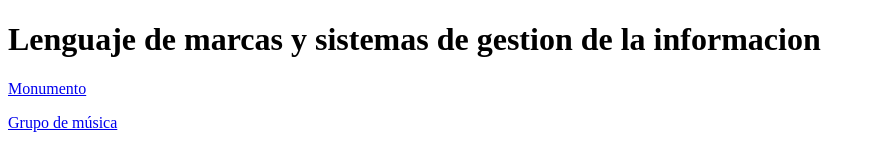
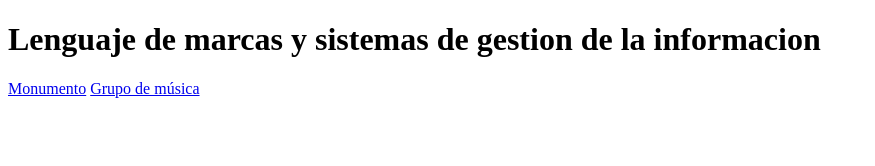
Before and after one commit to Carlosdb148/Carlosdb148.github.io, a plain HTML site: page index.html in a window 1280 px wide. Shown: the whole page, without its empty margins (0-875 px from the left). Drawn offline with Linux system fonts and the light colour scheme.

Commit message:
Update index.html

```diff
--- a/index.html
+++ b/index.html
@@ -6,6 +6,8 @@
     <body>
       <h1>Lenguaje de marcas y sistemas de gestion de la informacion</h1>
       <a href="monumento/index.html">Monumento</a>
-      <p><a href="Grupo música/Grupo de musica.html">Grupo de música</a></p>
+      <a href="Grupo música/Grupo de musica.html">Grupo de música</a>
+      <a href="ormulario/formulario
+
     </body>
 </html>
```
